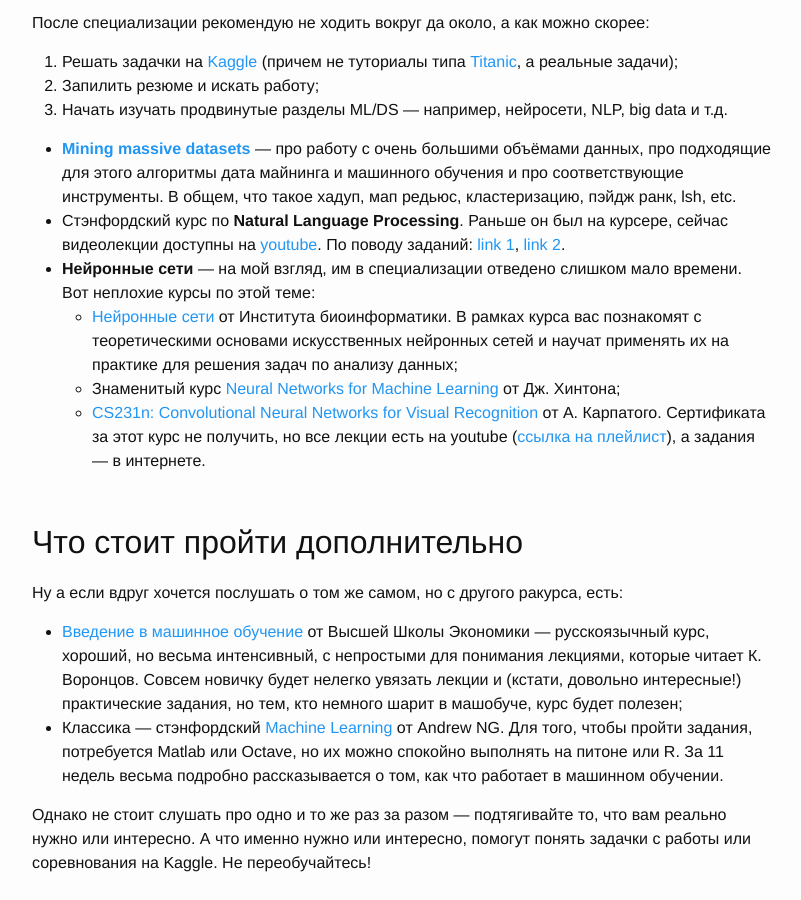
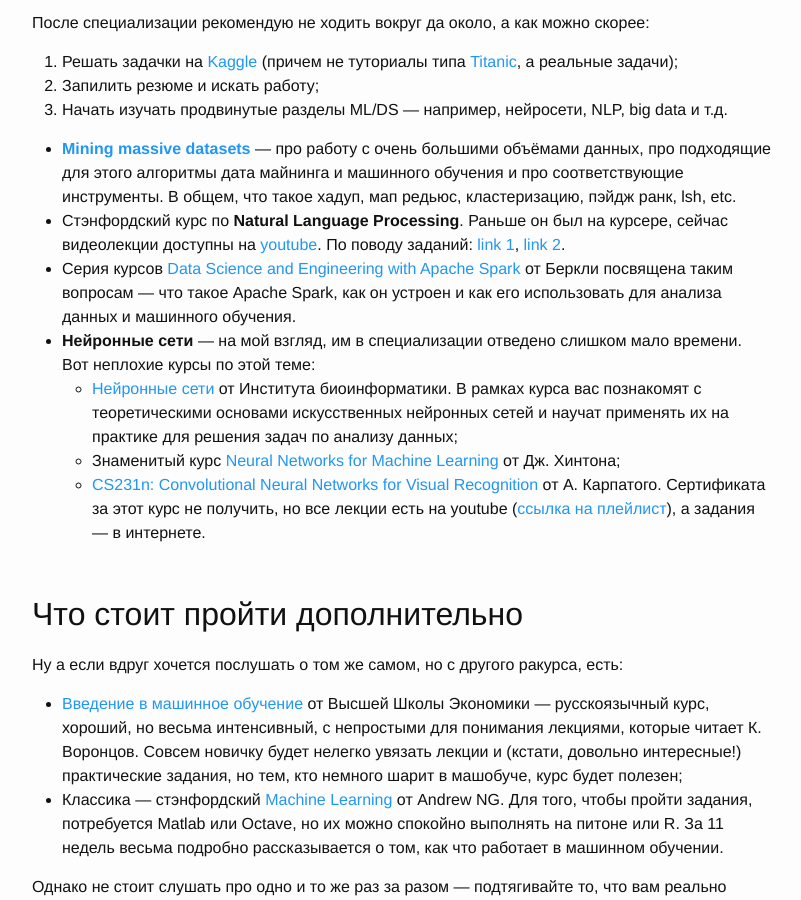
Before and after one commit to demidovakatya/demidovakatya.github.io, a Jekyll site: the page built from _posts/2016-08-31-ml-spec-recommendations.markdown, in a window 1280 px wide and 900 px high, scrolled down 1454 px. Shown: the whole window, without its empty margins (238-1039 px from the left). Built offline with Jekyll 4.4.1, drawn with Linux system fonts in a browser that asks for light colours; nearby versions of some CDN libraries.

```diff
--- a/_posts/2016-08-31-ml-spec-recommendations.markdown
+++ b/_posts/2016-08-31-ml-spec-recommendations.markdown
@@ -36,6 +36,7 @@
 
 * **[Mining massive datasets](http://cs246.stanford.edu)** — про работу с очень большими объёмами данных, про подходящие для этого алгоритмы дата майнинга и машинного обучения и про соответствующие инструменты. В общем, что такое хадуп, мап редьюс, кластеризацию, пэйдж ранк, lsh, etc.
 * Стэнфордский курс по **Natural Language Processing**. Раньше он был на курсере, сейчас видеолекции доступны на [youtube](https://www.youtube.com/playlist?list=PL6397E4B26D00A269). По поводу заданий: [link 1](https://www.quora.com/Why-has-Coursera-stopped-providing-active-courses-in-NLP), [link 2](https://www.quora.com/Coursera-Where-can-I-find-programming-assignments-for-Stanford-Natural-Language-Processing-Class).
+* Серия курсов [Data Science and Engineering with Apache Spark](https://www.edx.org/xseries/data-science-engineering-apache-spark) от Беркли посвящена таким вопросам — что такое Apache Spark, как он устроен и как его использовать для анализа данных и машинного обучения.
 * **Нейронные сети** — на мой взгляд, им в специализации отведено слишком мало времени. Вот неплохие курсы по этой теме:
     * [Нейронные сети](https://stepic.org/course/401) от Института биоинформатики. В рамках курса вас познакомят с теоретическими основами искусственных нейронных сетей и научат применять их на практике для решения задач по анализу данных;
     * Знаменитый курс [Neural Networks for Machine Learning](https://www.coursera.org/learn/neural-networks) от Дж. Хинтона;
```
